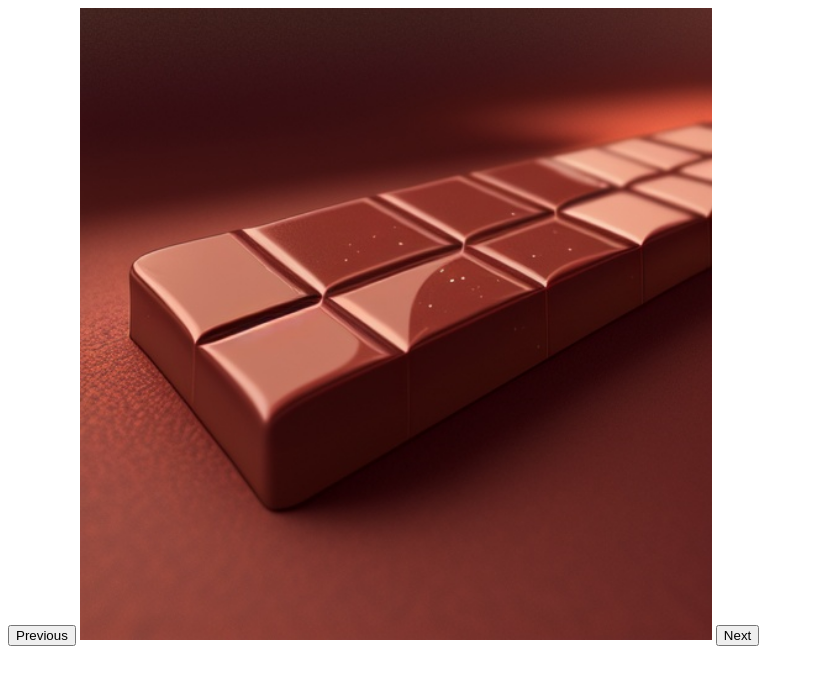
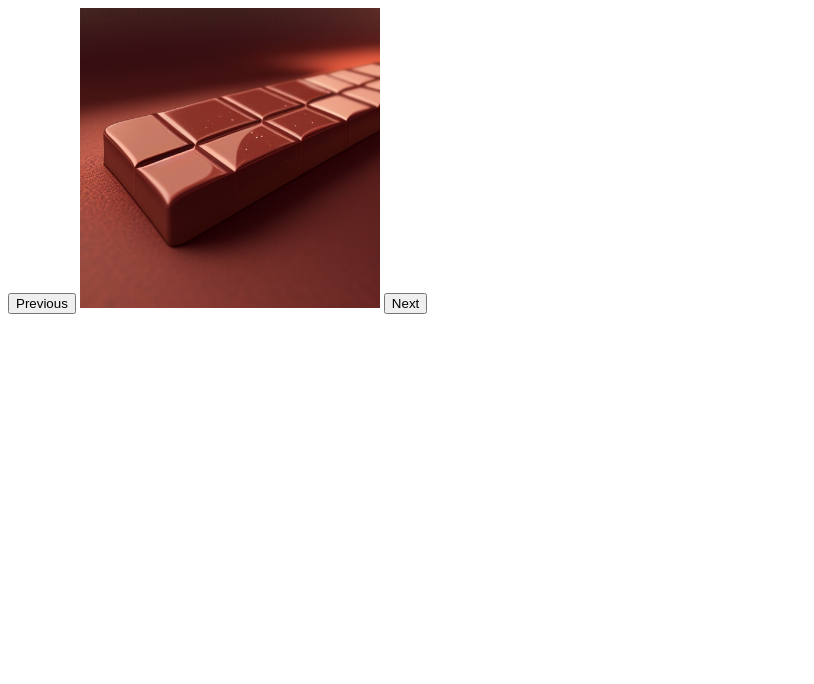
Before and after one commit to tisabbir/js-learning-notes, a plain HTML site: page image slider project/index.html in a window 1280 px wide. Shown: the whole page, without its empty margins (0-814 px from the left). Drawn offline with Linux system fonts and the light colour scheme.

Commit message:
third commit

```diff
--- a/image slider project/index.html
+++ b/image slider project/index.html
@@ -8,7 +8,7 @@
 <body>
 
     <button id="pre" onclick="prev()">Previous</button>
-    <img id="img" src="images/1.jpg" height="50%" width="50%">
+    <img id="img" src="images/1.jpg" height="300px" width="300px">
     <button id="next" onclick="next()">Next</button>
 
     <script src="index.js" ></script>
```
